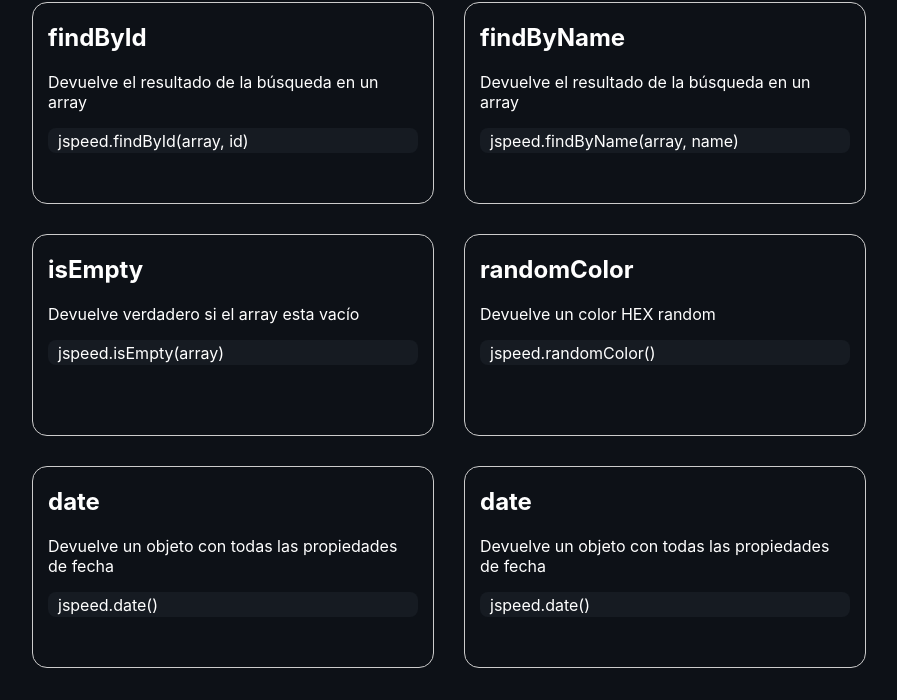
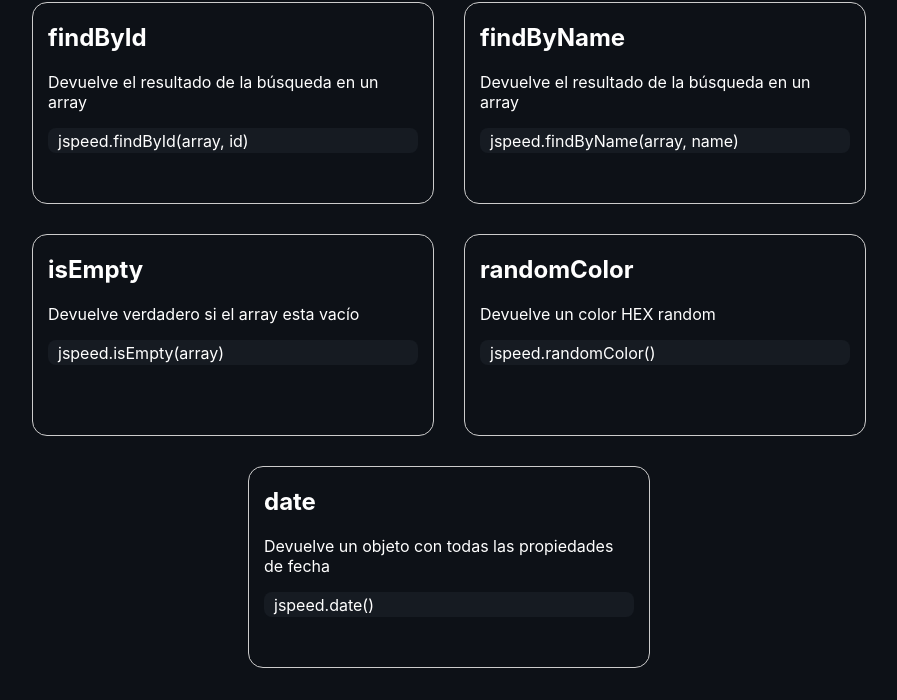
Before and after one commit to elmarcz/Jspeed, a website: page index.html in a window 1280 px wide. Shown: the part 1528-2228 px from the top of the page, without its empty margins (191-1088 px from the left). Drawn offline with Linux system fonts and the light colour scheme.

```diff
--- a/index.html
+++ b/index.html
@@ -146,13 +146,6 @@
           <div class="js">jspeed.date()</div>
         </div>
       </div>
-      <div class="function">
-        <div class="content">
-          <h2>date</h2>
-          <p>Devuelve un objeto con todas las propiedades de fecha</p>
-          <div class="js">jspeed.date()</div>
-        </div>
-      </div>
     </div>
     <div class="main img-container">
       <a href="https://www.npmjs.com/package/jspeed" target="_blank"
```
